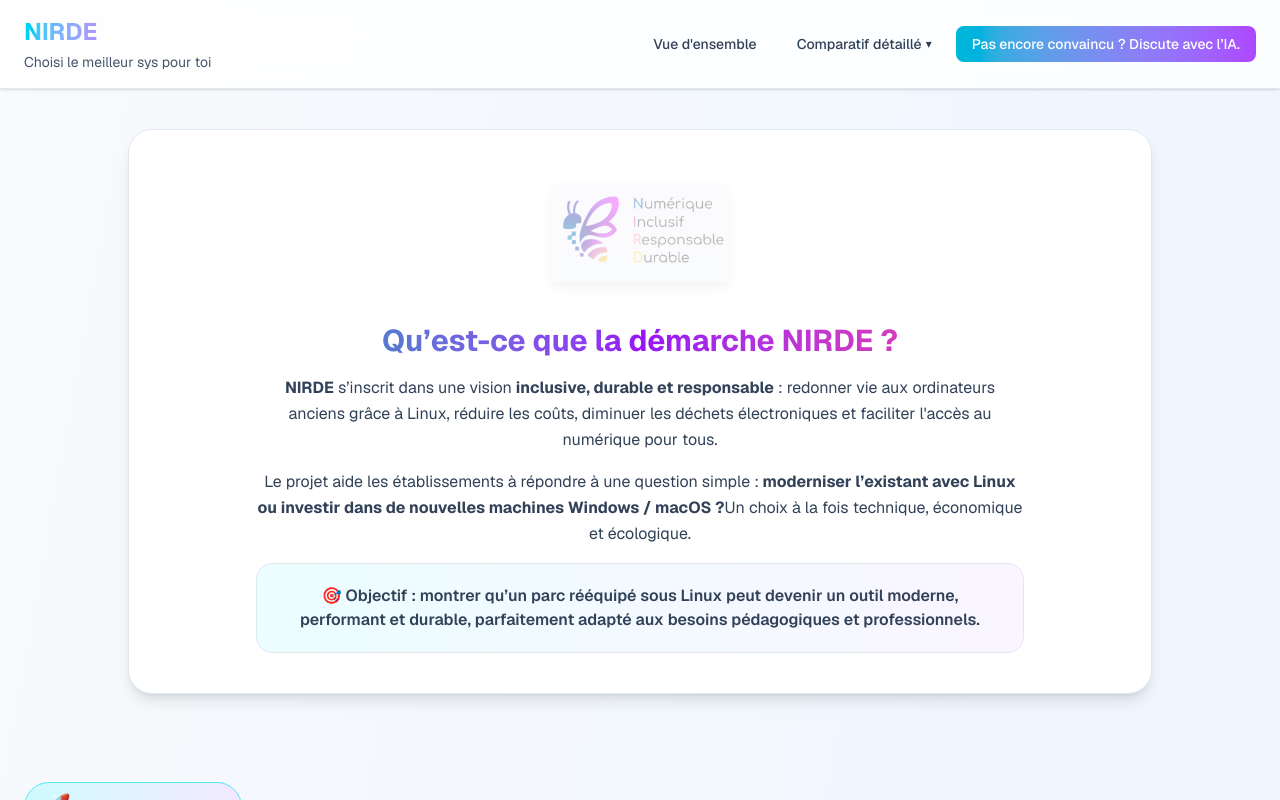
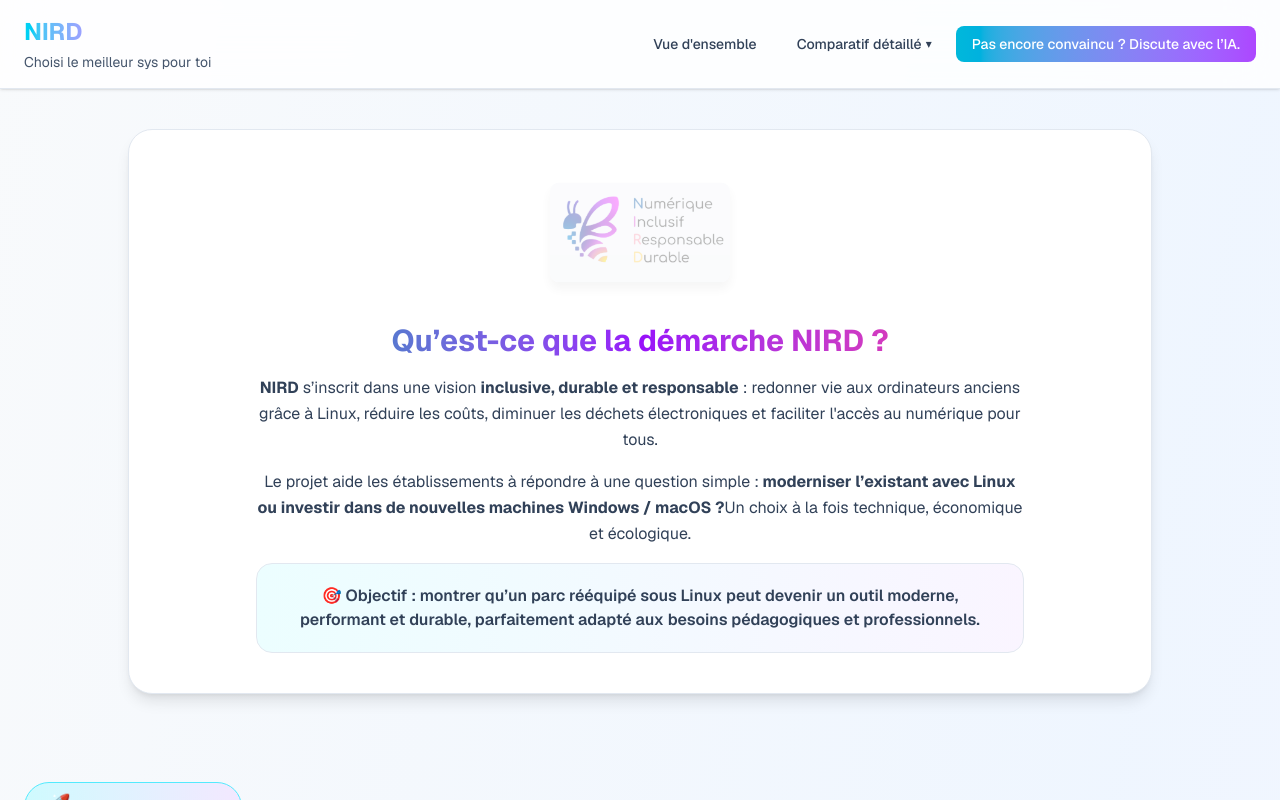
Before and after one commit to Rabani691/defis_principale, a Next.js app: page / in a window 1280 px wide. Both pictures are taken after a click on the button 640 px from the left and 236 px from the top of the page. Shown: the top 800 px of the page. Built offline with nearby package versions, Linux system fonts and the light colour scheme.

Commit message:
butto  qui demarrez le jeux

```diff
--- a/src/app/page.tsx
+++ b/src/app/page.tsx
@@ -107,6 +107,8 @@
   const [inputMessage, setInputMessage] = useState("");
   const [showSubmenu, setShowSubmenu] = useState(false);
   const [showIntroContent, setShowIntroContent] = useState(false);
+  const [gameStarted, setGameStarted] = useState(false);
+
 
   const handleSendMessage = async () => {
     if (!inputMessage.trim()) return;
@@ -154,7 +156,7 @@
           <div className="flex flex-col gap-3 lg:flex-row lg:items-center lg:justify-between">
             <div>
               <h1 className="text-xl sm:text-2xl font-bold bg-gradient-to-r from-cyan-400 via-purple-400 to-pink-400 bg-clip-text text-transparent">
-                NIRDE
+                NIRD
               </h1>
               <p className="text-xs sm:text-sm text-slate-600 mt-1">
                 Choisi le meilleur sys pour toi
@@ -203,7 +205,7 @@
       </header>
 
       <main className="mx-auto max-w-7xl px-4 sm:px-6 pb-10 sm:pb-12 space-y-10 sm:space-y-12">
-        {/* INTRO NIRDE SECTION – background blanc */}
+        {/* INTRO NIRD SECTION – background blanc */}
         <section className="pt-8 sm:pt-10">
           <div className="relative max-w-5xl mx-auto overflow-hidden rounded-3xl border border-slate-200 shadow-lg bg-white">
 
@@ -239,11 +241,11 @@
               {showIntroContent && (
                 <div className="animate-fadeIn space-y-3 sm:space-y-4 max-w-3xl text-left sm:text-center text-slate-700">
                   <h2 className="text-2xl sm:text-3xl font-bold bg-gradient-to-r from-cyan-600 via-purple-600 to-pink-500 bg-clip-text text-transparent">
-                    Qu’est-ce que la démarche NIRDE ?
+                    Qu’est-ce que la démarche NIRD ?
                   </h2>
 
                   <p className="text-sm sm:text-base leading-relaxed">
-                    <strong>NIRDE</strong> s’inscrit dans une vision{" "}
+                    <strong>NIRD</strong> s’inscrit dans une vision{" "}
                     <strong>inclusive, durable et responsable</strong> : redonner vie
                     aux ordinateurs anciens grâce à Linux, réduire les coûts,
                     diminuer les déchets électroniques et faciliter l'accès au
@@ -376,12 +378,24 @@
 
       {/* FOOTER */}
       <footer className="border-t border-slate-200 bg-white/80 backdrop-blur-xl">
-        {/* Le jeu prend toute la largeur avec scroll horizontal si besoin sur mobile */}
+        {/* Zone du jeu avec bouton démarrage */}
         <div className="w-full overflow-x-auto">
-          <div className="min-w-[320px] max-w-5xl mx-auto">
-            <TuxResistance />
+          <div className="min-w-[320px] max-w-5xl mx-auto flex flex-col items-center py-4 gap-4">
+            {!gameStarted && (
+              <button
+                onClick={() => setGameStarted(true)}
+                className="px-6 py-3 rounded-xl bg-gradient-to-r from-cyan-500 to-purple-500 text-white text-sm sm:text-base font-semibold shadow-lg hover:scale-105 transition"
+              >
+                🎮 Démarrer le jeu de Votre Nird
+              </button>
+            )}
+
+            {gameStarted && (
+              <TuxResistance />
+            )}
           </div>
         </div>
+
 
         <div className="mx-auto max-w-7xl px-4 sm:px-6 py-6 sm:py-8">
           <div className="flex flex-col md:flex-row items-center justify-between gap-2 sm:gap-4 text-xs sm:text-sm text-slate-600 text-center md:text-left">
```
